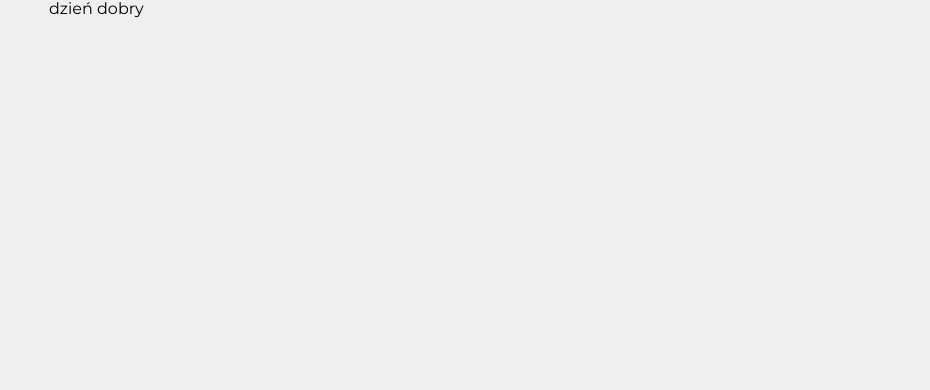
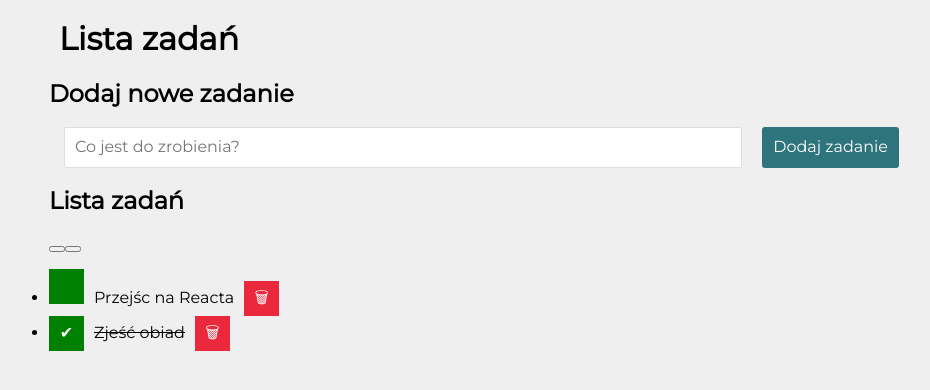
Before and after one commit to DawidStachowiak/todos-list-react, a React (Create React App) app: page / in a window 1280 px wide. Shown: the top 390 px of the page, without its empty margins (166-1096 px from the left). Built offline with nearby package versions, Linux system fonts and the light colour scheme.

Commit message:
added buttons

```diff
--- a/src/App.js
+++ b/src/App.js
@@ -1,10 +1,34 @@
+import Form from "./Form";
+import Tasks from "./Tasks";
+import Buttons from "./Buttons";
 
+const tasks = [
+  {id: 1, content: "Przejśc na Reacta", done: false},
+  {id: 2, content: "Zjeść obiad", done:true},
+];
 
+const hideTasksDone = false ;
 
 function App() {
   return (
     <div>
-      dzień dobry
+   <header><h1>Lista zadań</h1></header>
+    <div class="main">
+      <div class="main__section">
+        <h2 class="main__sectionHeader">Dodaj nowe zadanie</h2>
+      </div>
+
+      <Form/>
+    </div>
+
+    <div class="main">
+      <div class="main__section">
+        <h2 class="main__sectionHeader">Lista zadań</h2>
+        <Buttons tasks ={tasks} />
+      </div>
+
+      <Tasks tasks = {tasks} hideTasksDone = {hideTasksDone}/>
+    </div>
     </div>
   );
 }
--- /dev/null
+++ b/src/Buttons/index.js
@@ -0,0 +1,8 @@
+const Buttons = () =>(
+
+    <div class="buttons">
+          <button class="buttons__button"></button>
+          <button class="buttons__button"></button>
+        </div>
+)
+export default Buttons;
--- /dev/null
+++ b/src/Buttons/style.css
@@ -0,0 +1,32 @@
+.buttons__button {
+    padding: 5px;
+    border: none;
+    color: teal;
+    background: white;
+    transition: 1s;
+    cursor: pointer;
+    margin-right: 20px;
+  }
+
+  .buttons__button:hover {
+    color: rgb(2, 175, 175);
+  }
+
+  .js-hideAllDone {
+    display: none;
+  }
+
+  .buttons__button:disabled {
+    color: rgba(204, 204, 204, 0.953);
+    cursor: not-allowed;
+  }
+
+  .buttons {
+    display: flex;
+  }
+
+  @media (max-width: 768px) {
+    .buttons {
+      flex-direction: column;
+    }
+  }
--- /dev/null
+++ b/src/Form/index.js
@@ -0,0 +1,15 @@
+import "./style.css";
+
+const Form = () => (
+<div className="main__form">
+
+
+<form className="form ">
+  <input className="form__input js-new__task" placeholder="Co jest do zrobienia?" autofocus required />
+  <button className="form__button ">Dodaj zadanie</button>
+</form>
+</div>
+
+)
+
+export default Form;
--- /dev/null
+++ b/src/Form/style.css
@@ -0,0 +1,54 @@
+.form {
+  display: flex;
+  flex-wrap: wrap;
+  align-items: center;
+  justify-content: space-between;
+}
+
+@media (max-width: 768px) {
+  .form {
+    margin-top: 10px;
+  }
+}
+
+.form__button {
+  padding: 11px;
+  border: none;
+  border-radius: 3px;
+  cursor: pointer;
+  text-align: center;
+  transition: 0.3s;
+  background-color: #2e747c;
+  color: white;
+  flex-grow: 0;
+  margin-left: 20px;
+  transition: 1s;
+}
+
+.form__input {
+  border-radius: 3px;
+  flex-grow: 1;
+  padding: 10px;
+  border: 1px solid #dfdedf;
+  border-radius: 2px;
+  margin-left: 15px;
+}
+
+.form__button:hover {
+  background-color: #3d858dc9;
+  transform: scale(1.1);
+}
+
+@media (max-width: 768px) {
+  .form__button {
+    flex-basis: 100%;
+    margin: 10px 0;
+  }
+}
+
+@media (max-width: 768px) {
+  .form__input {
+    flex-basis: 100%;
+    margin: 0px;
+  }
+}
--- /dev/null
+++ b/src/Tasks/index.js
@@ -0,0 +1,25 @@
+import "./style.css";
+
+const Tasks = (props) => (
+    <ul className="main__unorderList">
+ {props.tasks.map(task =>(
+            <li className={`list__item"${
+                task.done && props.hideTasksDone ? " list__item--hide" : ""
+              }`}>
+                <button className="done__button js-done__button">
+      {task.done ? "✔" : ""}
+    </button>
+    <span className={`taskList__span${task.done ? " taskList__span--done" : ""}`}>
+      {task.content}
+    </span>
+      <button className="remove__button">&#128465;
+    </button>
+            </li>
+        ) )}
+
+    </ul>
+
+
+);
+
+export default Tasks;
--- /dev/null
+++ b/src/Tasks/style.css
@@ -0,0 +1,52 @@
+.main__unorderList {
+  padding: 0px;
+}
+
+.list__item {
+  list-style: none;
+  padding: 20px;
+  border-bottom: 1px solid #838586;
+  display: grid;
+  align-items: center;
+  word-break: break-all;
+  grid-template-columns: 35px auto 40px;
+}
+
+.taskList__span {
+  margin-left: 10px;
+  margin-right: 10px;
+}
+
+.taskList__span--done {
+  text-decoration: line-through;
+}
+
+.list__item--hide {
+  display: none;
+}
+
+.done__button {
+  background-color: #008000;
+  width: 35px;
+  height: 35px;
+  border: none;
+  color: #fff;
+  transition: 0.5s;
+}
+
+.done__button:hover {
+  background-color: #008000b7;
+}
+
+.remove__button {
+  background-color: #eb293c;
+  width: 35px;
+  height: 35px;
+  border: none;
+  color: #fff;
+  transition: 0.5s;
+}
+
+.remove__button:hover {
+  background-color: #eb293cb4;
+}
```
